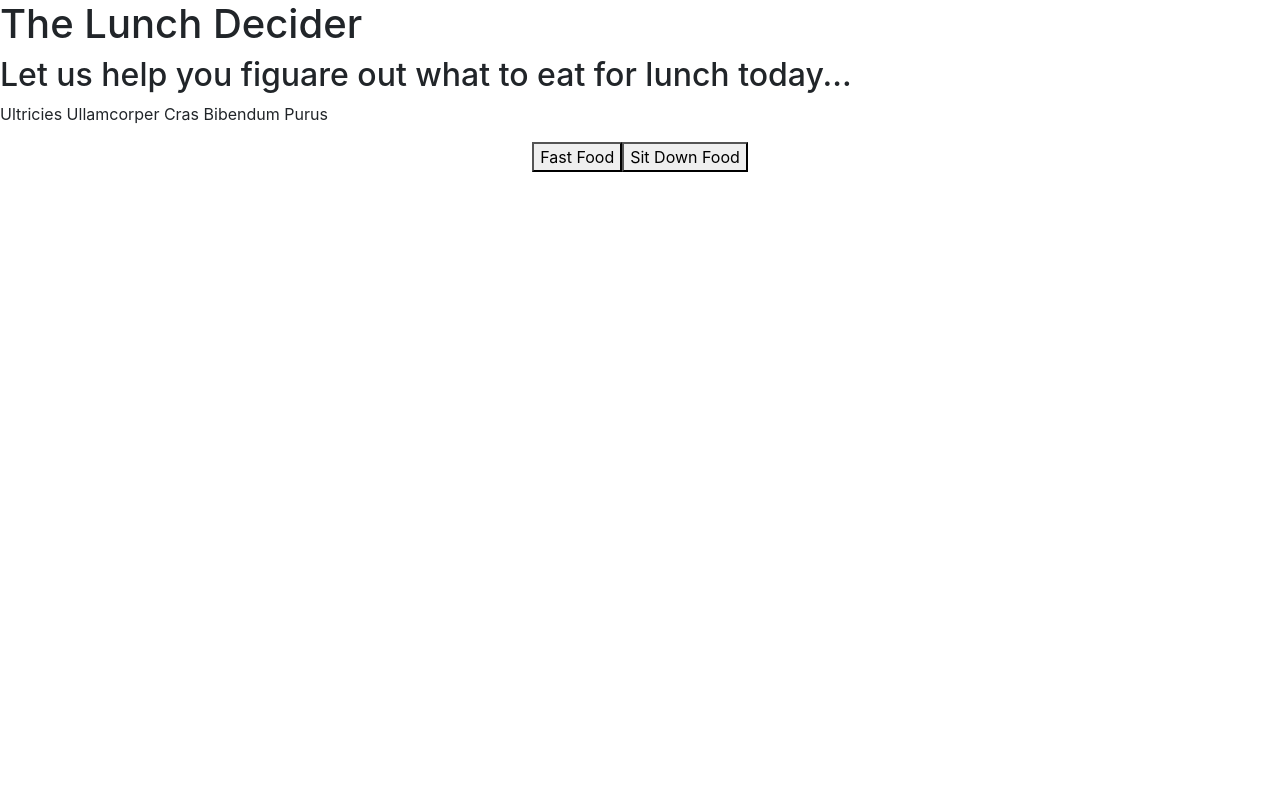
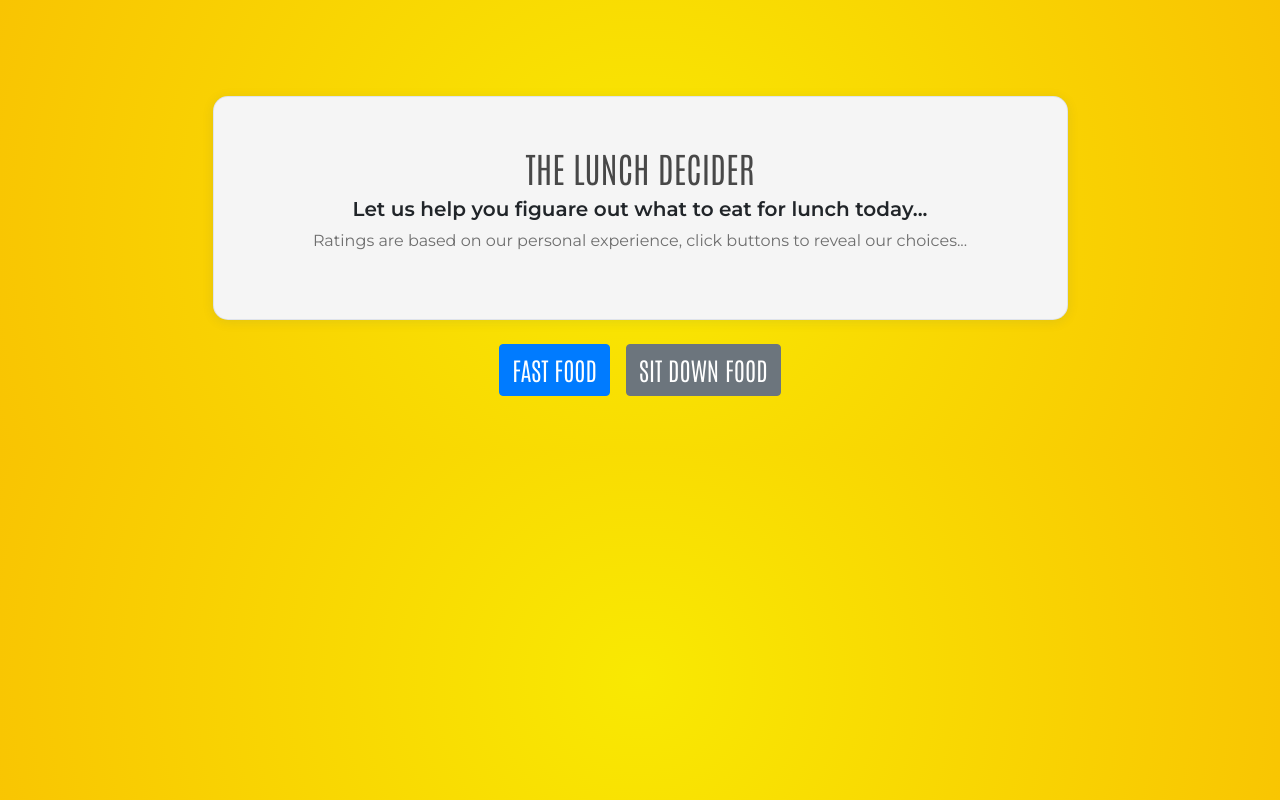
Before and after one commit to carlymarie-designs/p3-jackson-carly, a website built with webpack: page index.html in a window 1280 px wide. Built offline with nearby package versions, Linux system fonts and the light colour scheme.

Commit message:
bring in styling

```diff
--- a/package.json
+++ b/package.json
@@ -29,6 +29,7 @@
     "babel-loader": "^8.2.2",
     "css-loader": "^5.2.4",
     "html-webpack-plugin": "^5.3.1",
+    "mini-css-extract-plugin": "^1.5.0",
     "style-loader": "^2.0.0",
     "webpack": "^5.35.0",
     "webpack-cli": "^4.6.0",
--- a/src/index.js
+++ b/src/index.js
@@ -1,5 +1,4 @@
 // const $ = require("jquery");
 import Header from './modules/header.js'
 import Resturaunt from './modules/lunch-generator.js'
-
-// import './style.css'
+import './main.css'
--- /dev/null
+++ b/src/main.css
@@ -0,0 +1,49 @@
+@import url('https://fonts.googleapis.com/css2?family=Antonio:wght@300&family=Montserrat:wght@400;600&display=swap');
+
+body {
+  background: rgb(249,233,2);
+  background: radial-gradient(circle, rgba(249,233,2,1) 0%, rgba(249,196,2,1) 100%);
+  font-family: 'Montserrat', sans-serif;
+}
+
+header .content {
+  background-color: #f5f5f5;
+  padding: 50px;
+  box-shadow: 0 0.125rem 0.75rem 0 rgb(31 68 151 / 10%);
+  border: 1px solid rgb(31 68 151 / 10%);
+  border-radius: 15px;
+}
+
+header h1 {
+  font-family: 'Antonio', sans-serif;
+  font-size: 35px;
+  text-transform: uppercase;
+  color: #484848;
+}
+
+header h2 {
+  font-weight: bold;
+  font-size: 20px;
+}
+
+header p {
+  color: rgb(110, 110, 110);
+}
+
+button {
+  padding: 15px 25px;
+  font-family: 'Antonio', sans-serif;
+  font-size: 25px !important;
+  text-transform: uppercase;
+}
+
+.results h1 {
+  font-family: 'Antonio', sans-serif;
+  font-size: 25px !important;
+  text-transform: uppercase;
+}
+
+.results a {
+  color: #282828;
+  font-size: 20px;
+}
--- a/src/modules/header.js
+++ b/src/modules/header.js
@@ -16,21 +16,29 @@ export class MainHeader extends Header {
 const mainHeader = new MainHeader(
   'The Lunch Decider',
   'Let us help you figuare out what to eat for lunch today...',
-  'Ultricies Ullamcorper Cras Bibendum Purus'
+  'Ratings are based on our personal experience\, click buttons to reveal our choices...'
 );
 
 const header = `
-  <header>
-    <h1>${mainHeader.pageTitle}</h1>
-    <h2>${mainHeader.pageLogoSrc}</h2>
-    <p>${mainHeader.message}</p>
+  <header class="mt-5 pt-5 text-center">
+    <div class="container">
+      <div class="row justify-content-center">
+
+        <div class="col-12 col-md-9 content">
+          <h1>${mainHeader.pageTitle}</h1>
+          <h2>${mainHeader.pageLogoSrc}</h2>
+          <p>${mainHeader.message}</p>
+        </div>
+
+      </div>
+    </div>
   </header>
 
-  <div class="question">
+  <div class="question mt-3">
     <div class="container">
       <div class="row justify-content-center align-items-center">
-        <button id="fast-food">Fast Food</button>
-        <button id="sit-down">Sit Down Food</button>
+        <button class="btn btn-primary m-2" id="fast-food">Fast Food</button>
+        <button class="btn btn-secondary m-2" id="sit-down">Sit Down Food</button>
       </div>
     </div>
   </div>
--- a/src/modules/lunch-generator.js
+++ b/src/modules/lunch-generator.js
@@ -67,7 +67,7 @@ document.addEventListener("DOMContentLoaded", (event) => {
 });
 
 const foodResults = `
-  <div class="results">
+  <div class="results mt-5 text-center">
     <div class="container">
       <div class="row justify-content-center align-item-center">
         <div class="col-12 col-md-6">
--- a/webpack.config.js
+++ b/webpack.config.js
@@ -1,5 +1,7 @@
 const path = require("path");
 const HtmlWebpackPlugin = require('html-webpack-plugin');
+const MiniCssExtractPlugin = require('mini-css-extract-plugin');
+
 
 module.exports = {
   mode: 'development',
@@ -9,8 +11,13 @@ module.exports = {
     path: path.resolve(__dirname, "dist")
   },
 
+  devServer: {
+    contentBase: './dist' //where contents are served from
+  },
+
   module: {
     rules: [
+
       {
         test: /\.js$/,
         exclude: /(node_modules)/,
@@ -20,19 +27,25 @@ module.exports = {
             presets: ['@babel/preset-env']
           }
         }
+      },
+
+      {
+        test: /\.css$/,
+        use: [ 'style-loader', 'css-loader' ]
       }
+
     ]
-  },
-
-  devServer: {
-    contentBase: './dist' //where contents are served from
   },
 
   plugins: [
     new HtmlWebpackPlugin({
        filename: 'index.html', // name of html file to be created
        template: './index.html' // source from which html file would be created
-    })
+    }),
+    new MiniCssExtractPlugin({
+			filename: "[name].css",
+			chunkFilename: "[id].css"
+		}),
   ]
 
 }
```
Also changed, not shown: dist/index.html, dist/main.js, src/style.css (deleted), 1 other file.
